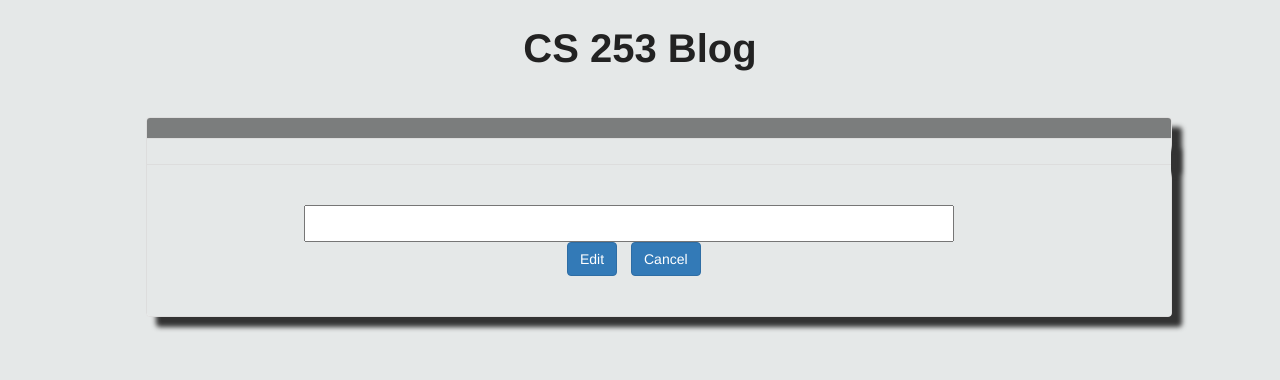
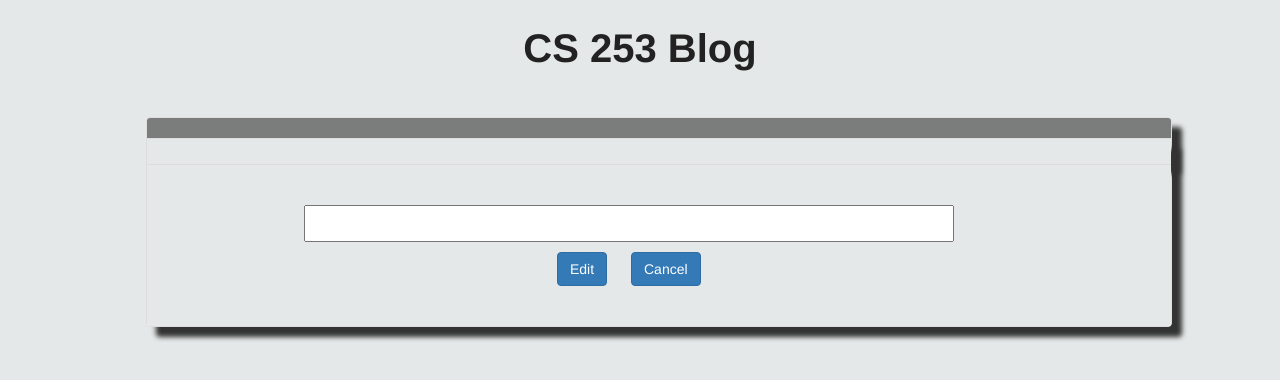
Before and after one commit to ashishchopra605/MultiUserBlog, a Python web app: template templates/editcomment.html in a window 1280 px wide. Shown: the part 52-432 px from the top of the page. Run offline with Jinja, Linux system fonts and the light colour scheme; the template is opened without the code that fills it, so the values that code supplies are empty; some libraries are stand-ins or nearby versions.

Commit message:
Update editcomment.html

```diff
--- a/templates/editcomment.html
+++ b/templates/editcomment.html
@@ -19,8 +19,8 @@
 		<div class="panel-footer footer-style">
 			<form method="post" action="/editcomment/{{p.key().id()}}/{{comment.key().id()}}" class="form-style">
 				<input type="text" name="content" value="{{comment.content.replace('\n', '<br>')}}"></textarea><br>
-				<button type="submit" class="btn btn-default btn-primary btn-md btnstyle">Edit</button>
-				<a type="submit" class="btn btn-default btn-primary btn-md" href="/blog">Cancel</a>
+				<button type="submit" class="btn btn-default btn-primary btn-md btnstyle element-margin">Edit</button>
+				<a type="submit" class="btn btn-default btn-primary btn-md element-margin" href="/blog">Cancel</a>
 			</form>
 		</div>
 	</div>
```
